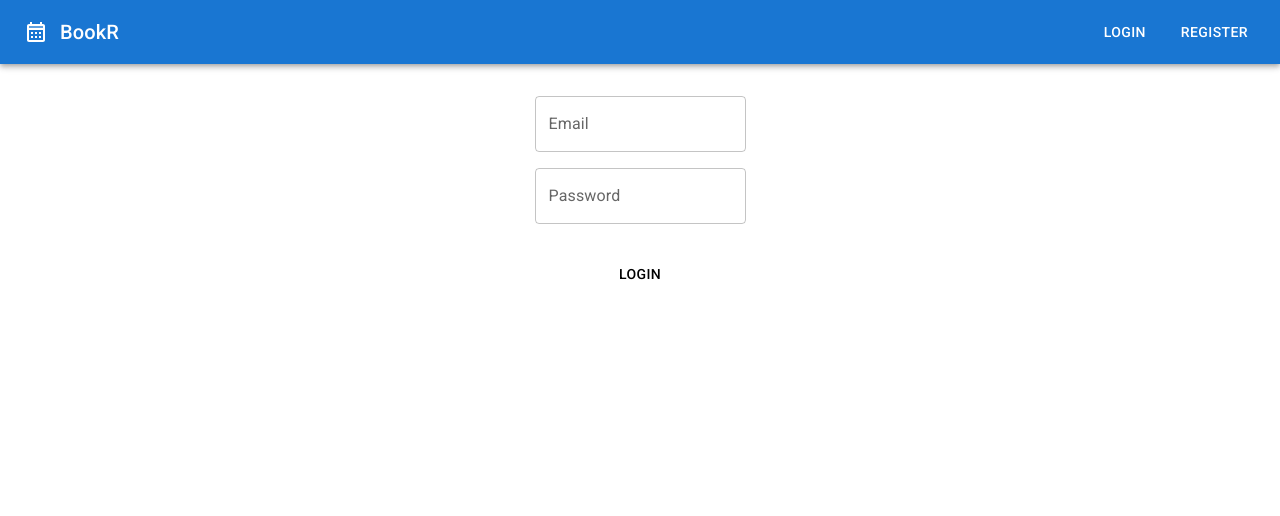
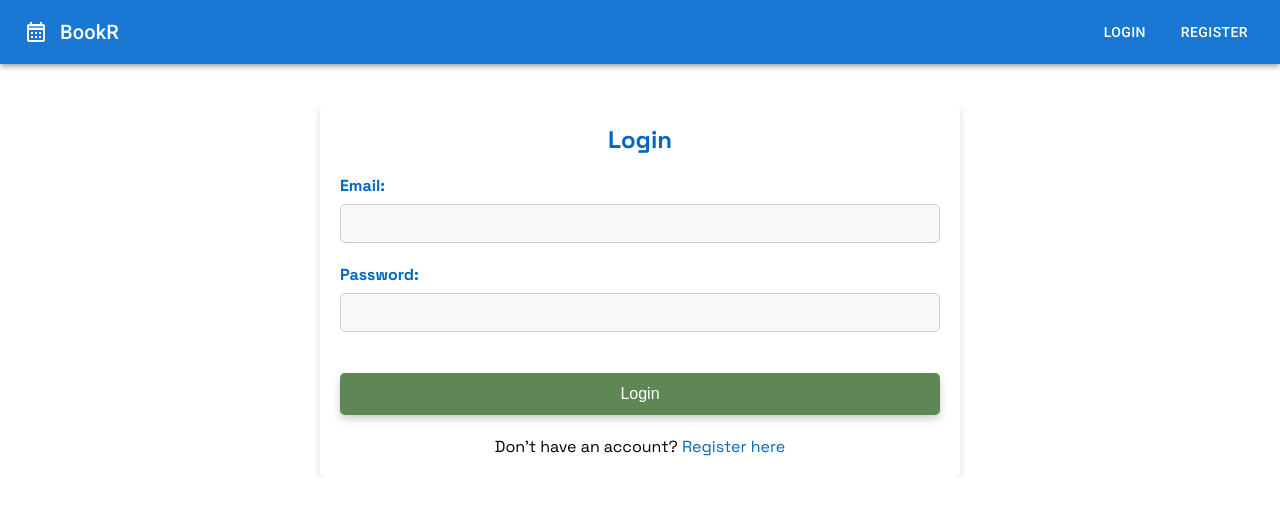
Before and after one commit to MassiWR/frontend-fullstack-u09, a React (Create React App) app: page /login in a window 1280 px wide. Shown: the top 516 px of the page. Built offline with nearby package versions, Linux system fonts and the light colour scheme.

Commit message:
style the login page

```diff
--- a/src/Components/NavBar/LoginMenu/LoggedInMenu.tsx
+++ b/src/Components/NavBar/LoginMenu/LoggedInMenu.tsx
@@ -1,7 +1,7 @@
 import { Button } from "@mui/material";
 import { FC } from "react";
 import { Link, useNavigate } from "react-router-dom";
-import { LoginPage } from "../../../Pages/LoginPage";
+import { LoginPage } from "../../../Pages/LoginPage/LoginPage";
 import AuthService from "../../../services/auth.service";
 
 export const LoggedInMenu: FC = (props) => {
--- a/src/Pages/HomePage.tsx
+++ b/src/Pages/Homepage/HomePage.tsx
@@ -1,8 +1,8 @@
 import { ChangeEvent, FC } from "react";
 import { useState } from "react";
 import { useNavigate } from "react-router-dom";
-import { LoginModel } from "../services/auth.service";
-import AuthService from "../services/auth.service";
+import { LoginModel } from "../../services/auth.service";
+import AuthService from "../../services/auth.service";
 
 export const HomePage: FC = () => {
   return <></>;
--- a/src/Pages/LoginPage.tsx
+++ /dev/null
@@ -1,94 +0,0 @@
-import { ChangeEvent, FC } from "react";
-import { useState } from "react";
-import { useNavigate } from "react-router-dom";
-import { LoginModel } from "../services/auth.service";
-import AuthService from "../services/auth.service";
-import { Box, Button, Grid, Stack, TextField } from "@mui/material";
-
-export const LoginPage: FC = () => {
-  const navigate = useNavigate();
-
-  const [loginData, setloginData] = useState<LoginModel>({
-    email: "",
-    password: "",
-  });
-  const [loading, setloading] = useState(false);
-
-  function handleChangeEmail(e: ChangeEvent<HTMLInputElement>) {
-    setloginData({
-      email: e.target.value,
-      password: loginData.password,
-    });
-  }
-
-  function handleChangePassword(e: ChangeEvent<HTMLInputElement>) {
-    setloginData({
-      email: loginData.email,
-      password: e.target.value,
-    });
-  }
-
-  async function handleClickLogin() {
-    setloading(true);
-
-    try {
-      const success = await AuthService.login(loginData);
-      if (success) {
-        navigate("/");
-        window.location.reload();
-      } else {
-        console.log(success);
-        alert("Error logging in");
-      }
-    } catch (error) {
-      alert(error);
-    } finally {
-      setloading(false);
-    }
-  }
-  return (
-    <>
-      <Grid container justifyContent="center" marginTop={4}>
-        <Box
-          display="flex"
-          justifyContent="center"
-          alignItems="center"
-          sx={{
-            height: "500",
-            width: {
-              xs: 200, // 0vw
-              sm: 300, // 600vw
-              md: 400, // 900vw
-              lg: 500, // 1200vw
-              xl: 600, // 1536vw
-            },
-          }}
-        >
-          <Stack spacing={4}>
-            <Stack direction="column" spacing={2}>
-              <TextField
-                label="Email"
-                type="email"
-                value={loginData.email}
-                onChange={handleChangeEmail}
-              />
-              <TextField
-                label="Password"
-                type="password"
-                value={loginData.password}
-                onChange={handleChangePassword}
-              />
-            </Stack>
-            <Button
-              color="inherit"
-              className="btn btn-blue"
-              onClick={handleClickLogin}
-            >
-              Login
-            </Button>
-          </Stack>
-        </Box>
-      </Grid>
-    </>
-  );
-};
--- /dev/null
+++ b/src/Pages/LoginPage/LoginPage.tsx
@@ -0,0 +1,84 @@
+import { ChangeEvent, FC } from "react";
+import { useState } from "react";
+import { useNavigate } from "react-router-dom";
+import { LoginModel } from "../../services/auth.service";
+import AuthService from "../../services/auth.service";
+import { Box, Button, Grid, Stack, TextField } from "@mui/material";
+import "./LoginStyle.css";
+
+export const LoginPage: FC = () => {
+  const navigate = useNavigate();
+
+  const [loginData, setloginData] = useState<LoginModel>({
+    email: "",
+    password: "",
+  });
+  const [loading, setloading] = useState(false);
+
+  function handleChangeEmail(e: ChangeEvent<HTMLInputElement>) {
+    setloginData({
+      email: e.target.value,
+      password: loginData.password,
+    });
+  }
+
+  function handleChangePassword(e: ChangeEvent<HTMLInputElement>) {
+    setloginData({
+      email: loginData.email,
+      password: e.target.value,
+    });
+  }
+
+  async function handleClickLogin() {
+    setloading(true);
+
+    try {
+      const success = await AuthService.login(loginData);
+      if (success) {
+        navigate("/");
+        window.location.reload();
+      } else {
+        console.log(success);
+        alert("Error logging in");
+      }
+    } catch (error) {
+      alert(error);
+    } finally {
+      setloading(false);
+    }
+  }
+  return (
+    <>
+      <div className="container">
+        <div className="login-card" style={{ maxWidth: "50vw" }}>
+          <h1>Login</h1>
+          <form>
+            <label htmlFor="email">Email:</label>
+            <input
+              type="email"
+              value={loginData.email}
+              onChange={handleChangeEmail}
+            />
+            <br />
+            <label htmlFor="password">Password:</label>
+            <input
+              type="password"
+              id="password"
+              name="password"
+              value={loginData.password}
+              onChange={handleChangePassword}
+            />
+            <br />
+            <button type="submit" onClick={handleClickLogin}>
+              Login
+            </button>
+          </form>
+          <br />
+          <p>
+            Don't have an account? <a href="/register">Register here</a>
+          </p>
+        </div>
+      </div>
+    </>
+  );
+};
--- /dev/null
+++ b/src/Pages/LoginPage/LoginStyle.css
@@ -0,0 +1,78 @@
+.container {
+  display: flex;
+  position: relative;
+  justify-content: center;
+  overflow: hidden;
+  margin-top: 40px;
+}
+
+.login-card {
+  display: flex;
+  flex-direction: column;
+  align-items: center;
+  justify-content: center;
+  padding: 20px;
+  border: 1px solid #ccc;
+  border-radius: 5px;
+  width: 100vw;
+  max-width: 400px;
+  box-shadow: 0 4px 8px 0 rgba(55, 129, 40, 0.2);
+  background-color: white;
+  overflow: hidden;
+  border: none;
+}
+
+.login-card h1 {
+  margin: 0 0 20px;
+  font-size: 24px;
+  text-align: center;
+  color: #0066c0;
+}
+
+.login-card form {
+  width: 100%;
+  display: flex;
+  flex-direction: column;
+  align-items: stretch;
+}
+
+.login-card label {
+  font-weight: bold;
+  margin-bottom: 8px;
+  color: #0066c0;
+}
+
+.login-card input {
+  border: 1px solid #ccc;
+  border-radius: 5px;
+  padding: 8px;
+  font-size: 16px;
+  background-color: #f8f8f8;
+}
+.login-card input:focus {
+  outline: none;
+  box-shadow: 0 0 0 2px #0066c0;
+}
+
+.login-card button[type="submit"] {
+  margin-top: 20px;
+  background-color: #5f8755;
+  box-shadow: 0 4px 8px 0 rgba(0, 0, 0, 0.2);
+  font-family: "Montserrat", sans-serif;
+  transition: background-color 0.2s;
+  color: white;
+  border: none;
+  border-radius: 5px;
+  padding: 12px 20px;
+  font-size: 16px;
+  cursor: pointer;
+}
+
+.login-card button[type="submit"]:hover {
+  background-color: #34562b;
+}
+
+.login-card a {
+  color: #0066c0;
+  text-decoration: none;
+}
--- a/src/Routes/Routes.tsx
+++ b/src/Routes/Routes.tsx
@@ -1,11 +1,11 @@
 import { FC } from "react";
 import AuthService from "../services/auth.service";
 import { Routes, Route, Link, BrowserRouter } from "react-router-dom";
-import { LoginPage } from "../Pages/LoginPage";
+import { LoginPage } from "../Pages/LoginPage/LoginPage";
 import { RegisterPage } from "../Pages/RegisterPage";
 import { Navbar } from "../Components/NavBar/NavBar";
 import App from "../App";
-import { HomePage } from "../Pages/HomePage";
+import { HomePage } from "../Pages/Homepage/HomePage";
 //👇🏻 React-Toastify configuration
 import { ToastContainer } from "react-toastify";
 import "react-toastify/dist/ReactToastify.css";
--- a/src/services/auth.service.ts
+++ b/src/services/auth.service.ts
@@ -1,7 +1,7 @@
 import axios from "axios";
 
-const API_URL_REGISTER = "http://localhost:3200/users";
-const API_URL_LOGIN = "http://localhost:3200/auth";
+const API_URL_REGISTER = "http://localhost:5100/users";
+const API_URL_LOGIN = "http://localhost:5100/auth";
 
 export interface LoginModel {
   email: string;
```
